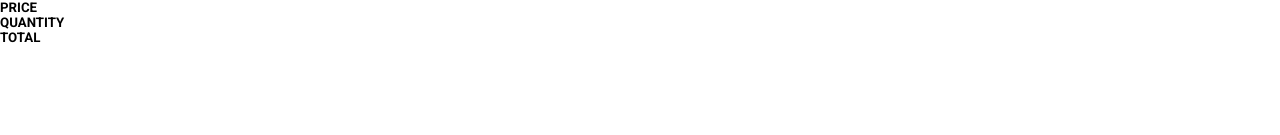
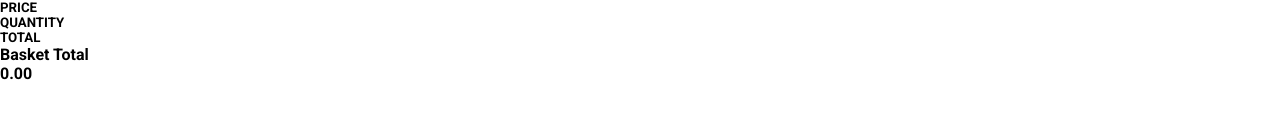
Before and after one commit to rosenbergmichael/react-redux-shoppingcart, a React (Create React App) app: page /cart in a window 1280 px wide. Shown: the part 165-300 px from the top of the page. Built offline with nearby package versions, Linux system fonts and the light colour scheme.

Commit message:
in Cart.js return statement, add div for productsInCart and another div for Basket Total showing basketProps.cartCost

```diff
--- a/src/components/Cart.js
+++ b/src/components/Cart.js
@@ -48,6 +48,13 @@ function Cart({basketProps}) {
         <h5 className="quantity">QUANTITY</h5>
         <h5 className="total">TOTAL</h5>
       </div>
+      <div className="products">
+        { productsInCart }
+      </div>
+      <div className="basketTotalContainer">
+        <h4 className="basketTotalTitle">Basket Total</h4>
+        <h4 className="basketTotal">{basketProps.cartCost}.00</h4>
+      </div>
     </div>
   )
 }
```
